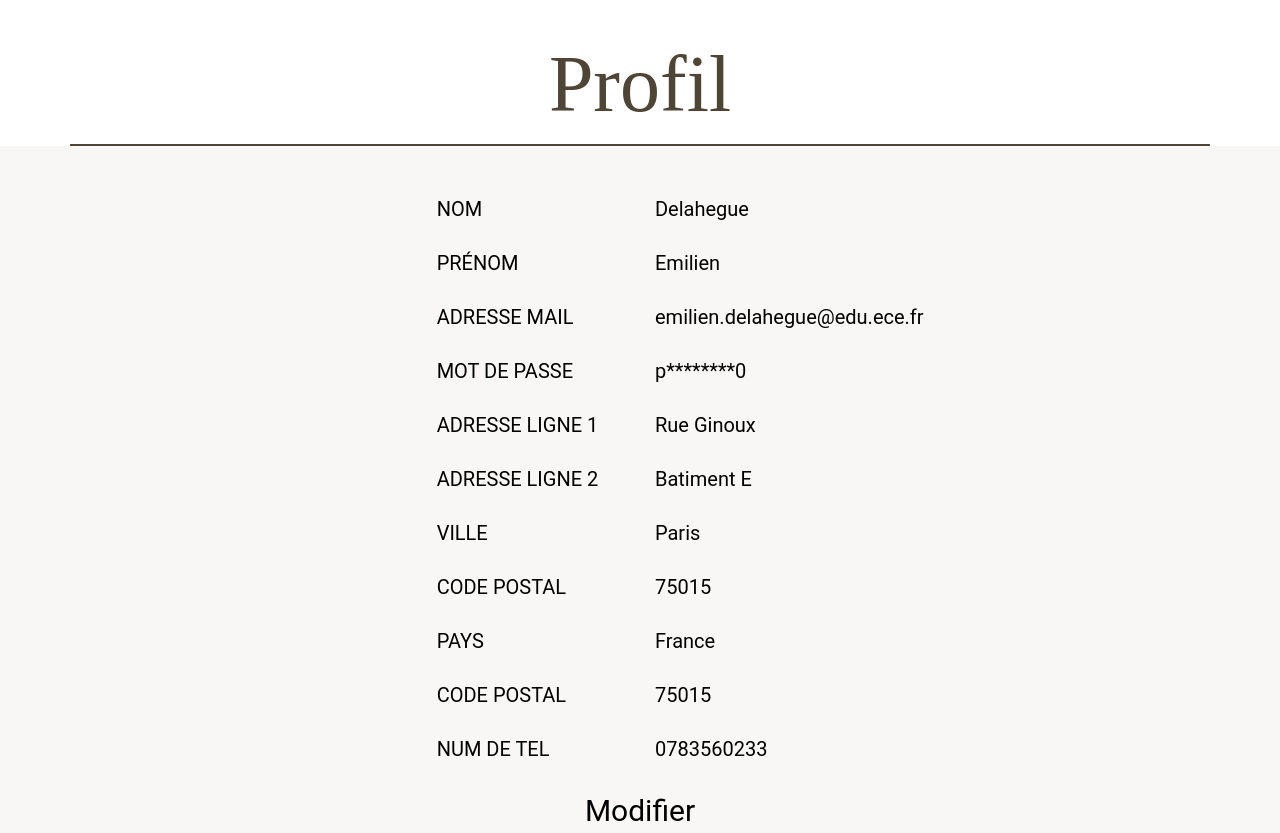
After one commit to Archors/ECEbay, a PHP site: page /profil_acheteur.html in a window 1280 px wide. The commit adds this page. Run offline with PHP 8.4, Linux system fonts and the light colour scheme.

Commit message:
avance html

```diff
--- a/form.css
+++ b/form.css
@@ -30,10 +30,17 @@ border-radius: 20px;
 text-align: center;
 }
 
+.form_2{
+width: 300px;
+height: 98px;
+background: rgba(160, 151, 118, 0.4);
+border-radius: 20px;
+text-align: center;
+}
+
 
 .corps{
 top: 373px;
-
 background: #F8F7F6;
 }
 
@@ -62,6 +69,14 @@ text-align: center;
 
 color: #000000;
 }
+
+.champ{
+font-family: Roboto;
+font-size: 40px;
+
+color: #000000;
+}
+
 .image_bancaire_CB{
 	height: 170px;
 }
@@ -71,3 +86,41 @@ color: #000000;
 .image_bancaire_AX{
 	height: 178px;
 }
+
+.champ_profil{
+font-family: Roboto;
+font-size: 20px;
+
+color: #000000;
+}
+
+.champ_modifier{
+	font-family: Roboto;
+font-size: 30px;
+font-style:bold;
+color: #000000;
+}
+
+.photo_circle{
+position:absolute;
+left: 1100px;
+top: 170px;
+width: 180px;
+height: 180px;
+border-radius:50%;
+}
+
+.photo_circle_modifier{
+position:absolute;
+left: 1135px;
+top: 230px;
+font-size:30px;
+}
+
+#mouse_over {
+  opacity: 0;
+}
+
+#mouse_over:hover {
+  opacity: 1;
+}
--- /dev/null
+++ b/profil_acheteur.html
@@ -0,0 +1,196 @@
+<!doctype html>
+<html lang="en">
+  <head>
+    <!-- Required meta tags -->
+    <meta charset="utf-8">
+    <meta name="viewport" content="width=device-width, initial-scale=1, shrink-to-fit=no">
+
+    <!-- Bootstrap CSS -->
+    <link rel="stylesheet" href="https://stackpath.bootstrapcdn.com/bootstrap/4.4.1/css/bootstrap.min.css" integrity="sha384-Vkoo8x4CGsO3+Hhxv8T/Q5PaXtkKtu6ug5TOeNV6gBiFeWPGFN9MuhOf23Q9Ifjh" crossorigin="anonymous">
+     <link href="form.css" rel="stylesheet" type="text/css" />
+
+
+    <!-- Logo ECE Bay -->
+     <link rel = "icon" href = "logo.png" />
+
+    <title>ECE Bay</title>
+  </head>
+
+
+  <body>
+
+
+<!-- <div class="container"> </div> rajouter des marges -->
+    <div class="container_fluid">
+     <br>
+<div class="titrecat">
+        Profil
+            <div class="container separation"></div>
+        </div>
+</div>
+
+<div class="container_fluid">
+        <div class="corps">
+            <br>
+            <br>
+
+            <div class="row">
+              <div class="col-md-2 offset-md-4">
+                <span class="champ_profil"> NOM </span> <br>
+              </div>
+
+              <div class="col-md-2">
+                <span class="champ_profil"> Delahegue </span> <br>
+              </div>
+            </div>
+
+            <br>
+
+            <div class="row">
+              <div class="col-md-2 offset-md-4">
+                <span class="champ_profil"> PRÉNOM </span>
+              </div>
+
+              <div class="col-md-2">
+                <span class="champ_profil"> Emilien </span>
+              </div>
+            </div>
+
+            <br>
+
+            <div class="row">
+              <div class="col-md-2 offset-md-4">
+                <span class="champ_profil"> ADRESSE MAIL </span>
+              </div>
+
+
+              <div class="col-md-2">
+                <span class="champ_profil"> emilien.delahegue@edu.ece.fr </span>
+              </div>
+            </div>
+
+            <br>
+
+            <div class="row">
+              <div class="col-md-2 offset-md-4">
+                <span class="champ_profil"> MOT DE PASSE </span>
+              </div>
+
+              <div class="col-md-2">
+                <span class="champ_profil"> p********0 </span>
+              </div>
+            </div>
+
+            <br>
+
+            <div class="row">
+              <div class="col-md-2 offset-md-4">
+                <span class="champ_profil"> ADRESSE LIGNE 1 </span>
+              </div>
+
+              <div class="col-md-2">
+                <span class="champ_profil"> Rue Ginoux </span>
+              </div>
+            </div>
+
+            <br>
+
+            <div class="row">
+              <div class="col-md-2 offset-md-4">
+                <span class="champ_profil"> ADRESSE LIGNE 2 </span>
+              </div>
+
+              <div class="col-md-2">
+                <span class="champ_profil"> Batiment E </span>
+              </div>
+            </div>
+
+            <br>
+
+            <div class="row">
+              <div class="col-md-2 offset-md-4">
+                <span class="champ_profil"> VILLE </span>
+              </div>
+
+              <div class="col-md-2">
+                <span class="champ_profil"> Paris </span>
+              </div>
+            </div>
+
+            <br>
+
+            <div class="row">
+              <div class="col-md-2 offset-md-4">
+                <span class="champ_profil"> CODE POSTAL </span>
+              </div>
+
+              <div class="col-md-2">
+                <span class="champ_profil"> 75015 </span>
+              </div>
+            </div>
+
+            <br>
+
+            <div class="row">
+              <div class="col-md-2 offset-md-4">
+                <span class="champ_profil"> PAYS </span>
+              </div>
+
+              <div class="col-md-2">
+                <span class="champ_profil"> France </span>
+              </div>
+            </div>
+
+            <br>
+
+            <div class="row">
+              <div class="col-md-2 offset-md-4">
+                <span class="champ_profil"> CODE POSTAL </span>
+              </div>
+
+              <div class="col-md-2">
+                <span class="champ_profil"> 75015 </span>
+              </div>
+            </div>
+
+            <br>
+
+            <div class="row">
+              <div class="col-md-2 offset-md-4">
+                <span class="champ_profil"> NUM DE TEL </span>
+              </div>
+
+              <div class="col-md-2">
+                <span class="champ_profil"> 0783560233 </span>
+              </div>
+            </div>
+
+            <br>
+
+            <div class="row">
+
+               <div class="col-md-12">
+               <div align=center>
+                  <a href="#"> <span class="champ_modifier">Modifier </span> </a>
+               </div>
+             </div>
+            </div>
+
+
+
+
+            </div>
+  </div>
+
+
+
+
+
+
+<!-- Optional JavaScript -->
+<!-- jQuery first, then Popper.js, then Bootstrap JS -->
+<script src="https://code.jquery.com/jquery-3.4.1.slim.min.js" integrity="sha384-J6qa4849blE2+poT4WnyKhv5vZF5SrPo0iEjwBvKU7imGFAV0wwj1yYfoRSJoZ+n" crossorigin="anonymous"></script>
+<script src="https://cdn.jsdelivr.net/npm/popper.js@1.16.0/dist/umd/popper.min.js" integrity="sha384-Q6E9RHvbIyZFJoft+2mJbHaEWldlvI9IOYy5n3zV9zzTtmI3UksdQRVvoxMfooAo" crossorigin="anonymous"></script>
+<script src="https://stackpath.bootstrapcdn.com/bootstrap/4.4.1/js/bootstrap.min.js" integrity="sha384-wfSDF2E50Y2D1uUdj0O3uMBJnjuUD4Ih7YwaYd1iqfktj0Uod8GCExl3Og8ifwB6" crossorigin="anonymous"></script>
+</body>
+</html>
```
Also changed, not shown: form_bancaire_2.html (+11 -17 lines), profil_vendeur.html (added, +125 -0 lines), Leroy01_watch_image.jpeg (added), Montre_Feraille_1.jpg (added), montre_deGaulle.jpeg (added), montre_feraille_encher_2.png (added), montre_feraille_enchere.png (added), montre_feraille_enchere_3.png (added), montre_feraille_negociation_1.jpg (added), montre_ferailles_2.png (added), montre_gousset.png (added), photo_profil.png (added), wallpaper_VIP.jpeg (added), wallpaper_musee.jpeg (added), 1 more files.
